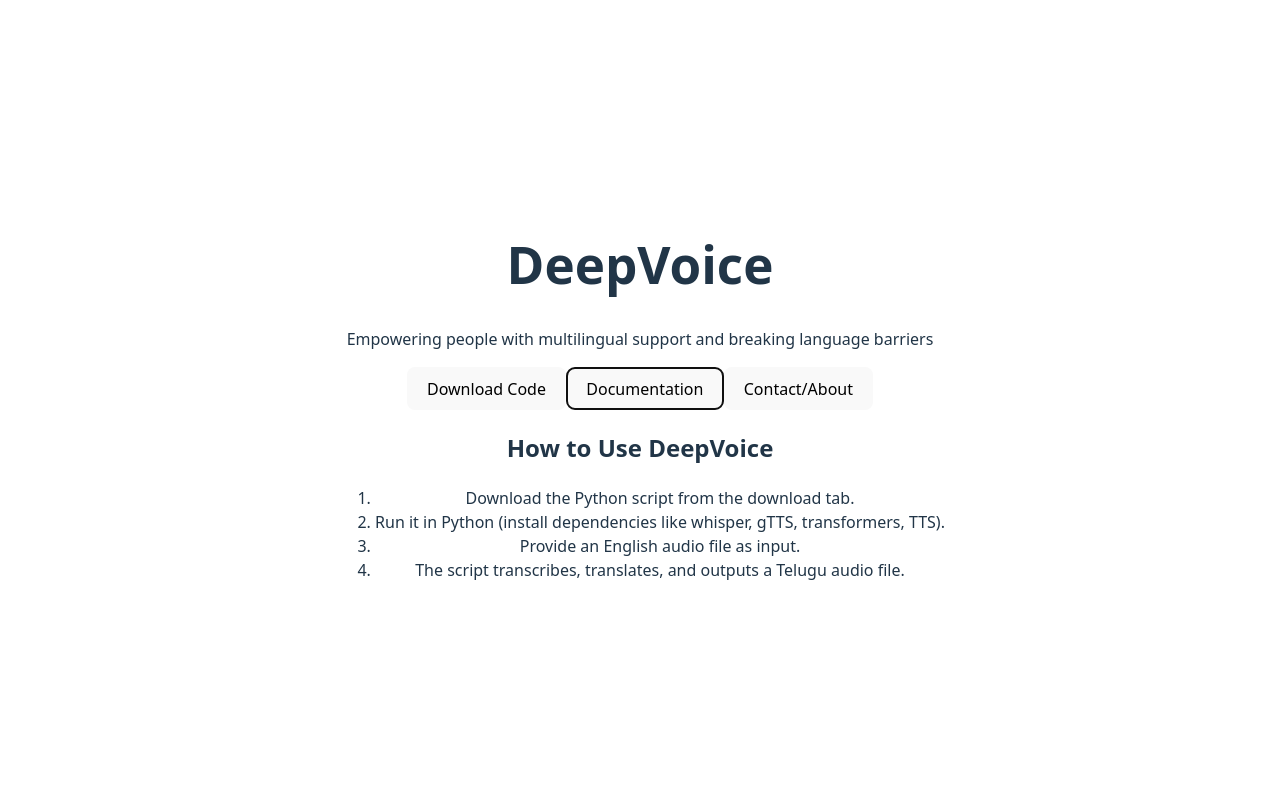
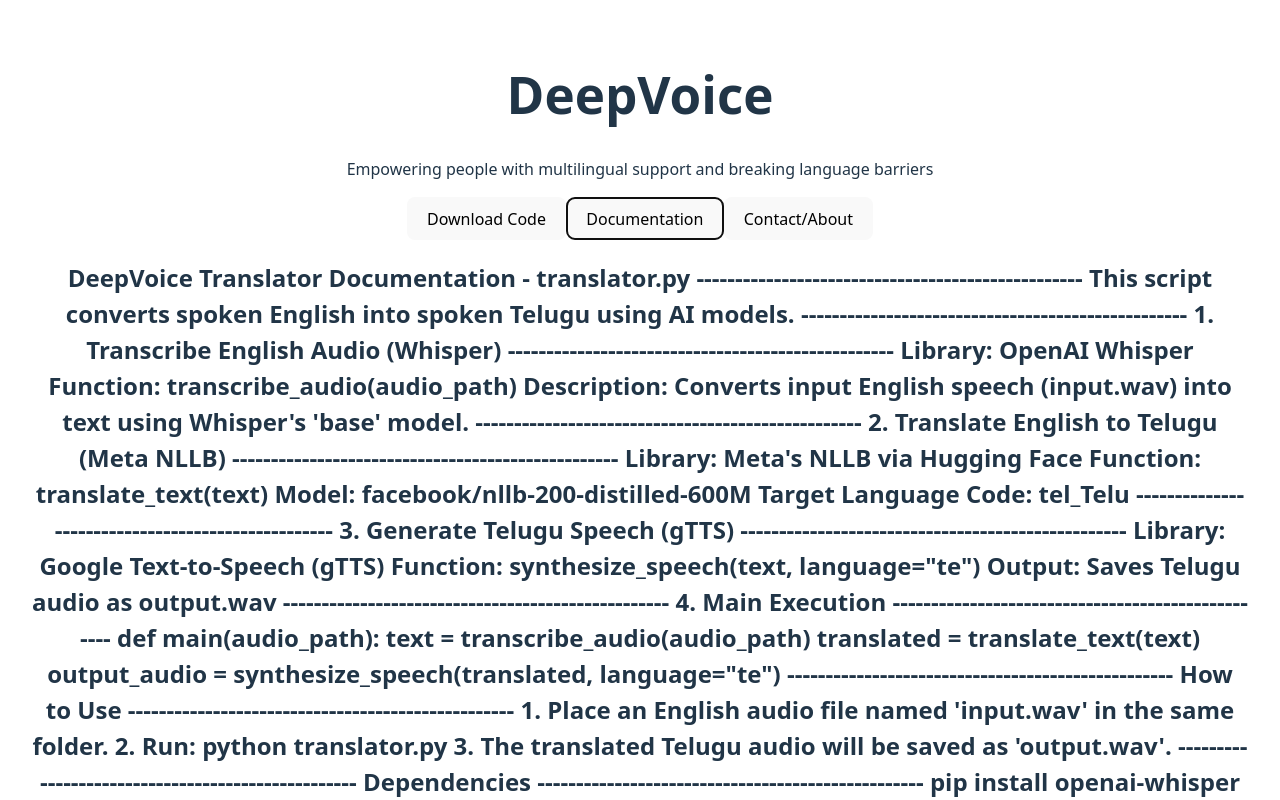
Before and after one commit to piyushkarn08/DeepVoice, a React (Vite) app: page / in a window 1280 px wide. Both pictures are taken after a click on the button "Documentation". Shown: the top 800 px of the page. Built offline with nearby package versions, Linux system fonts and the light colour scheme.

Commit message:
Updated contact info

```diff
--- a/src/DeepVoice.jsx
+++ b/src/DeepVoice.jsx
@@ -33,7 +33,67 @@
 
         {tab === "documentation" && (
           <section className="bg-white/10 p-6 rounded-xl shadow-xl">
-            <h2 className="text-3xl font-semibold mb-4">How to Use DeepVoice</h2>
+            <h2 className="text-3xl font-semibold mb-4">
+DeepVoice Translator Documentation - translator.py
+--------------------------------------------------
+
+This script converts spoken English into spoken Telugu using AI models.
+
+--------------------------------------------------
+1. Transcribe English Audio (Whisper)
+--------------------------------------------------
+Library: OpenAI Whisper
+Function: transcribe_audio(audio_path)
+Description:
+  Converts input English speech (input.wav) into text using Whisper's 'base' model.
+
+--------------------------------------------------
+2. Translate English to Telugu (Meta NLLB)
+--------------------------------------------------
+Library: Meta's NLLB via Hugging Face
+Function: translate_text(text)
+Model: facebook/nllb-200-distilled-600M
+Target Language Code: tel_Telu
+
+--------------------------------------------------
+3. Generate Telugu Speech (gTTS)
+--------------------------------------------------
+Library: Google Text-to-Speech (gTTS)
+Function: synthesize_speech(text, language="te")
+Output: Saves Telugu audio as output.wav
+
+--------------------------------------------------
+4. Main Execution
+--------------------------------------------------
+def main(audio_path):
+    text = transcribe_audio(audio_path)
+    translated = translate_text(text)
+    output_audio = synthesize_speech(translated, language="te")
+
+--------------------------------------------------
+How to Use
+--------------------------------------------------
+1. Place an English audio file named 'input.wav' in the same folder.
+2. Run:
+   python translator.py
+3. The translated Telugu audio will be saved as 'output.wav'.
+
+--------------------------------------------------
+Dependencies
+--------------------------------------------------
+pip install openai-whisper
+pip install git+https://github.com/huggingface/transformers
+pip install TTS
+pip install gTTS
+
+Also install FFmpeg: https://ffmpeg.org/download.html
+
+--------------------------------------------------
+Notes
+--------------------------------------------------
+- Works offline after models are downloaded.
+- For better voice quality, consider using larger Whisper models or Coqui TTS instead of gTTS.
+</h2>
             <ol className="list-decimal list-inside space-y-2">
               <li>Download the Python script from the download tab.</li>
               <li>Run it in Python (install dependencies like whisper, gTTS, transformers, TTS).</li>
```
